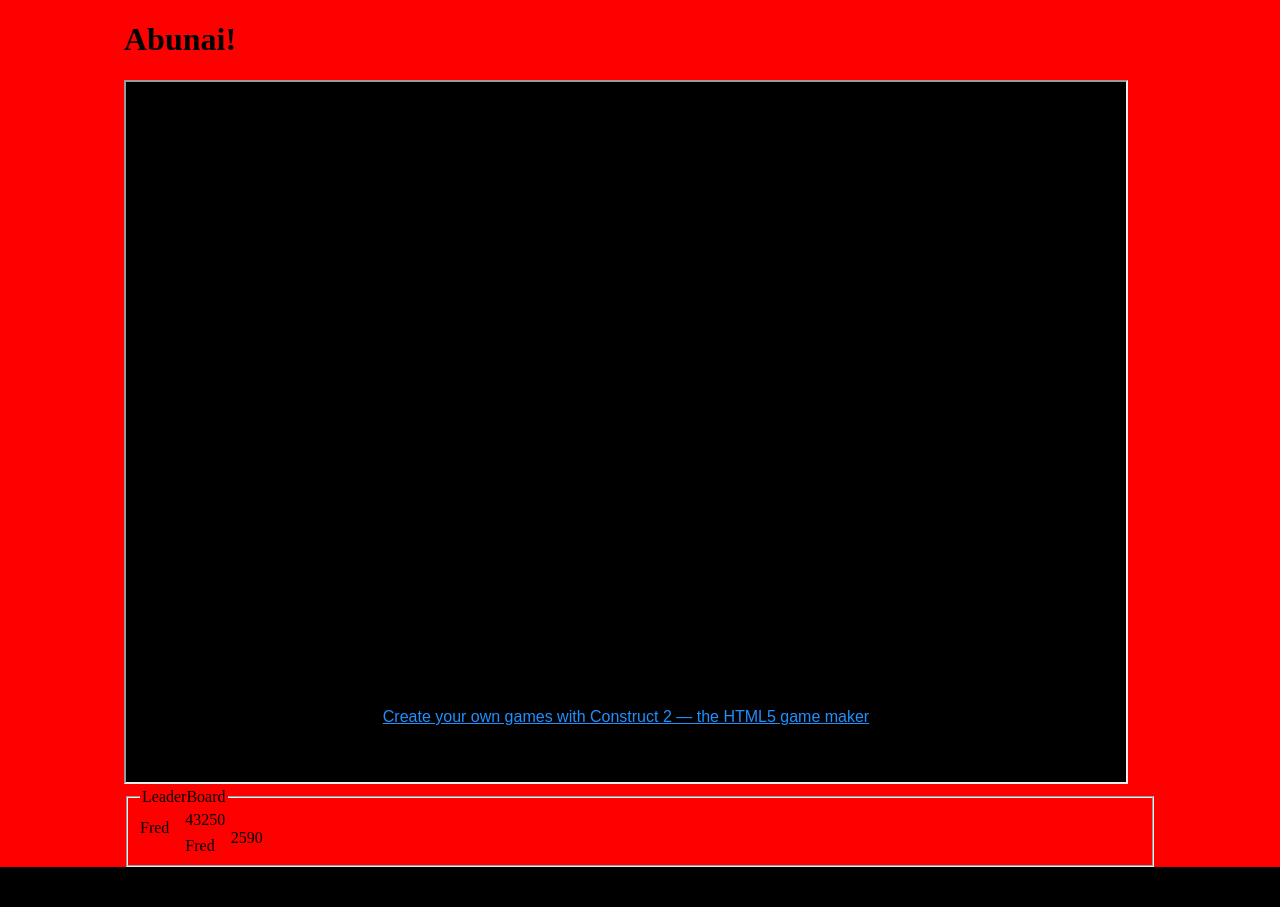
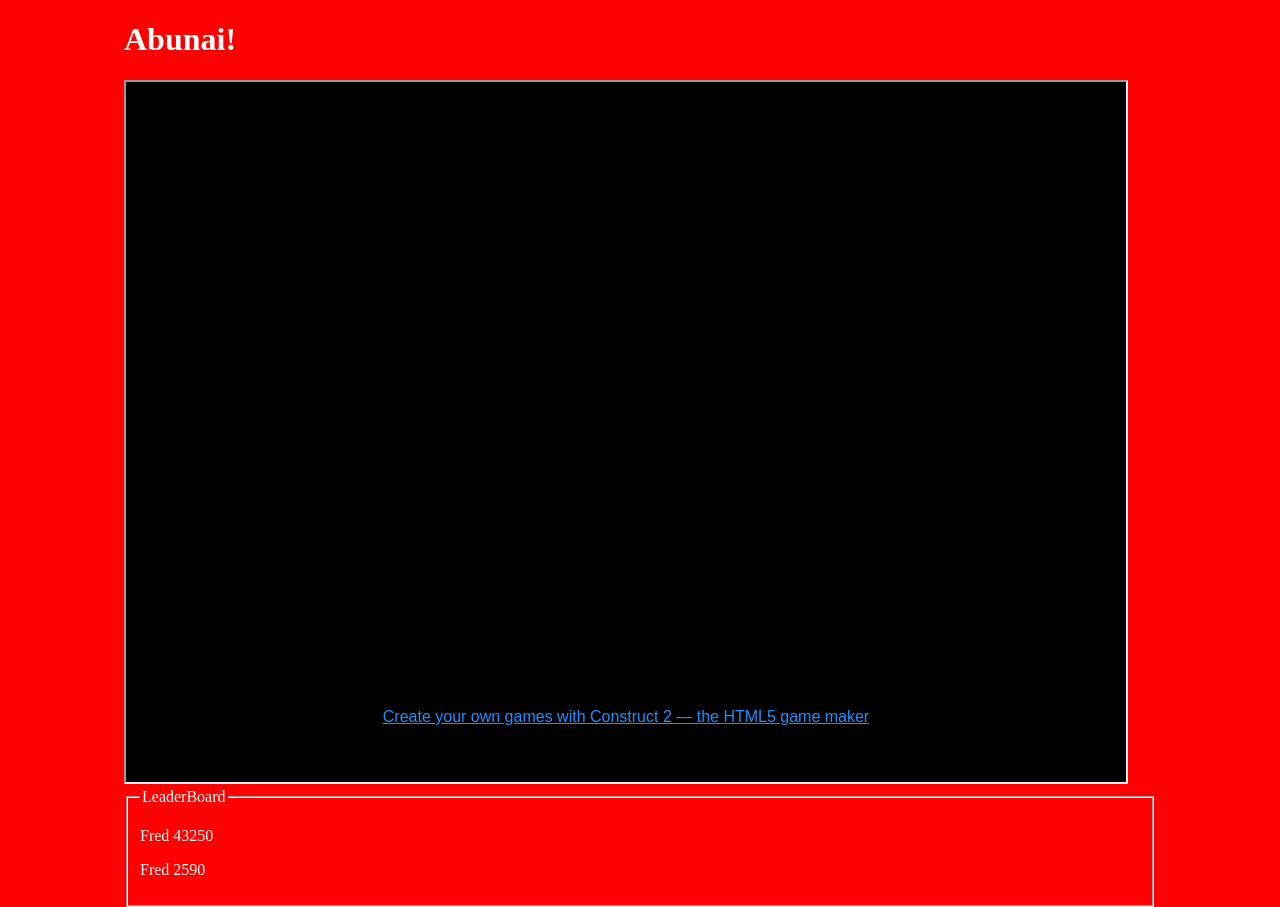
Before and after one commit to Frederick-Iyela/web-app, a PHP site: page / in a window 1280 px wide. Before the commit the page ends 867 px from the top, so only its background shows below. Run offline with PHP 8.4, Linux system fonts and the light colour scheme; data comes from the database, SQL or seed files in the repository; some libraries are stand-ins or nearby versions.

Commit message:
Changed structure.

```diff
--- a/css/general.css
+++ b/css/general.css
@@ -3,6 +3,7 @@
 
 html{
 	background-color:#FF0000;
+	color: #FFF;
 }
 
 body{
@@ -11,11 +12,10 @@ body{
 }
 
 .wrapper{
-	color: #FFF;
+
 }
 
 
 .names{
 	margin: 0.5em 1em 0 0;
-	float: left;
 }
--- a/index.php
+++ b/index.php
@@ -28,11 +28,11 @@
 				<fieldset><legend>LeaderBoard</legend>
 					<?php foreach ($results as $user_score) : ?>
 						<div class="names">
-							<?php echo $user_score['name']; ?>
+							<p><?php echo $user_score['name']; ?>  <?php echo $user_score['score']; ?></p>
 						</div>
 
 						<div class="scores">
-							<?php echo $user_score['score']; ?>
+
 						</div>
 					<?php endforeach; ?>
 							<?php /*?><dl>
```
